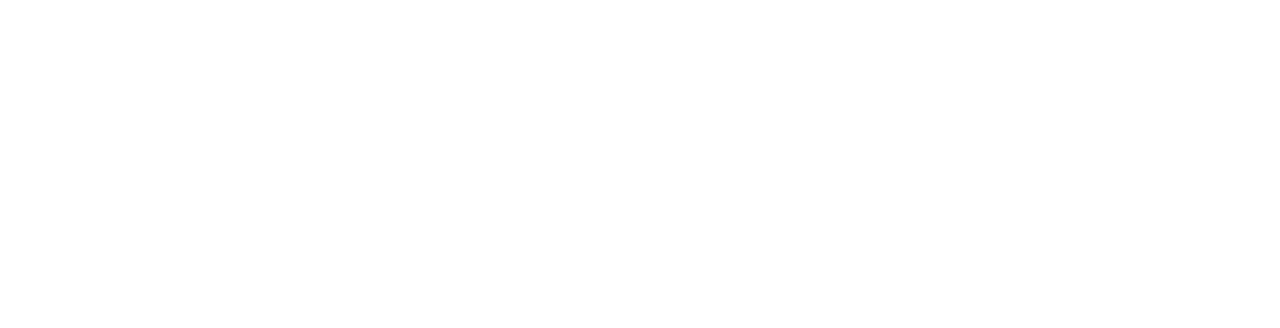
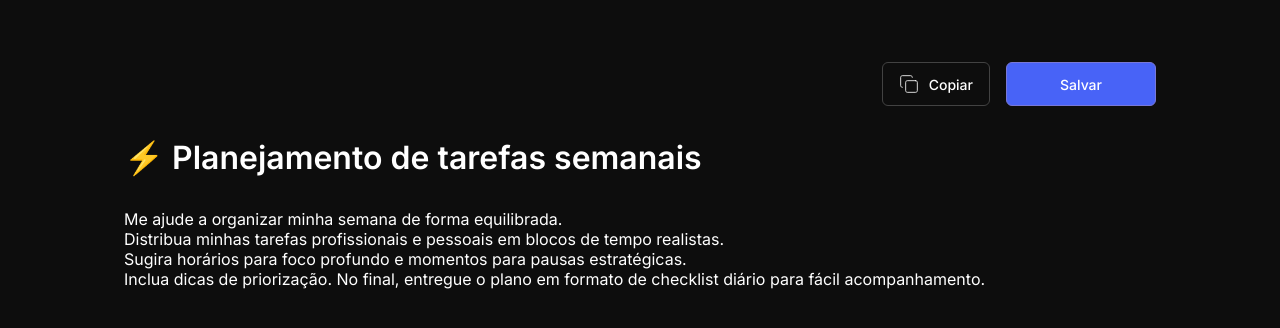
Before and after one commit to julianafc/Prompts, a plain HTML site: page index.html in a window 1280 px wide. Drawn offline with Linux system fonts and the light colour scheme.

Commit message:
feat: main content + main style

```diff
--- a/index.html
+++ b/index.html
@@ -7,11 +7,56 @@
     <title>Prompts</title>
 
     <link rel="icon" href="assets/favicon.svg" type="image/svg+xml" />
+    <link rel="stylesheet" href="style.css" />
+    <link
+      href="https://fonts.googleapis.com/css2?family=Inter:wght@400;500;600;700&display=swap"
+      rel="stylesheet"
+    />
   </head>
   <body>
     <div class="app">
       <aside class="sidebar"></aside>
-      <main class="main"></main>
+
+      <main class="main">
+        <header class="main-header">
+          <button id="btn-copy" class="btn-outline btn">
+            <img src="assets/copy.svg" alt="Copiar" class="icon" />
+            <span>Copiar</span>
+          </button>
+
+          <button id="btn-save" class="btn-primary btn w-150">Salvar</button>
+        </header>
+
+        <div
+          data-placeholder="Título do prompt"
+          class="editable-wrapper"
+          id="title-wrapper"
+        >
+          <h1 id="prompt-title" class="prompt-title" contenteditable="true">
+            ⚡ Planejamento de tarefas semanais
+          </h1>
+        </div>
+
+        <div
+          data-placeholder="Conteúdo do prompt ..."
+          class="editable-wrapper"
+          id="content-wrapper"
+        >
+          <div
+            id="prompt-content"
+            class="prompt-content"
+            contenteditable="true"
+          >
+            Me ajude a organizar minha semana de forma equilibrada.<br />
+            Distribua minhas tarefas profissionais e pessoais em blocos de tempo
+            realistas.<br />
+            Sugira horários para foco profundo e momentos para pausas
+            estratégicas.<br />
+            Inclua dicas de priorização. No final, entregue o plano em formato
+            de checklist diário para fácil acompanhamento.
+          </div>
+        </div>
+      </main>
     </div>
   </body>
 </html>
--- /dev/null
+++ b/style.css
@@ -0,0 +1,2 @@
+@import url(styles/global.css);
+@import url(styles/body.css);
--- /dev/null
+++ b/styles/body.css
@@ -0,0 +1,116 @@
+body {
+    background-color: var(--gray-900);
+    color: var(--white);
+    font-family: 'Inter', sans-serif;
+}
+
+.app {
+    display: flex;
+    height: 100vh;
+    width: 100vw;
+}
+
+.main {
+    display: flex;
+    flex-direction: column;
+    flex: 1;
+    padding: 62px 124px;
+    gap: 32px;
+    overflow-y: scroll;
+}
+
+.main-header {
+    display: flex;
+    justify-content: flex-end;
+    align-items: center;
+    gap: 16px;
+}
+
+input,
+button {
+    font-family: 'Inter', sans-serif;
+}
+
+.btn {
+    display: flex;
+    align-items: center;
+    gap: 10px;
+    height: 44px;
+    border-radius: 6px;
+    cursor: pointer;
+    font-size: 14px;
+    font-weight: 500;
+}
+
+.btn-outline {
+    background: transparent;
+    border: 0.5px solid var(--gray-200);
+    color: var(--white);
+    padding: 0 16px;
+    transition: background-color 0.5s;
+}
+
+.btn-outline:hover {
+    background-color: var(--gray-200);
+}
+
+.icon {
+    width: 20px;
+    height: 20px;
+}
+
+.btn-primary {
+    background-color: var(--accent-600);
+    border: 1px solid var(--accent-500);
+    color: var(--white);
+    padding: 0 24px;
+    transition: opacity 0.5s;
+}
+
+.btn-primary:hover {
+    opacity: 0.8;
+}
+
+.w-150 {
+    width: 150px;
+    justify-content: center;
+}
+
+.prompt-title {
+    font-size: 32px;
+    font-weight: 600;
+    outline: none;
+}
+
+.prompt-content {
+    font-size: 16px;
+    color: var(--white);
+    outline: none;
+}
+
+.editable-wrapper {
+    position: relative;
+}
+
+.editable-wrapper::before {
+    content: attr(data-placeholder);
+    position: absolute;
+    color: var(--gray-200);
+    pointer-events: none;
+    opacity: 0;
+}
+
+.editable-wrapper.is-empty::before {
+    opacity: 1;
+}
+
+#title-wrapper.is-empty {
+    font-size: 32px;
+    font-weight: 600;
+    color: var(--gray-200);
+}
+
+#content-wrapper.is-empty {
+    font-size: 16px;
+    color: var(--gray-200);
+}
--- /dev/null
+++ b/styles/global.css
@@ -0,0 +1,32 @@
+:root {
+    --white: #ffffff;
+
+    --accent-600: #4863f7;
+    --accent-500: #7878d7;
+
+    --alert-600: #ff5c5c;
+
+    --gray-900: #0d0d0d;
+    --gray-800: #111111;
+    --gray-700: #1a1a1a;
+    --gray-200: #424242;
+    --gray-100: #737373;
+}
+
+* {
+    margin: 0;
+    padding: 0;
+    box-sizing: border-box;
+}
+
+::-webkit-scrollbar {
+    width: 8px;
+}
+
+::-webkit-scrollbar-track {
+    background-color: transparent;
+}
+
+::-webkit-scrollbar-thumb {
+    background-color: var(--gray-100);
+}
```
